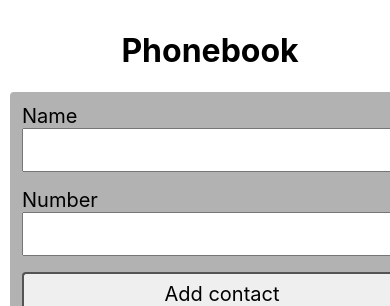
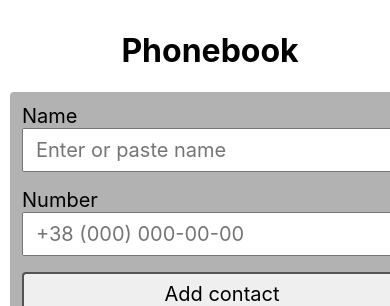
Before and after one commit to OleksanderMelnik/goit-react-hw-07-phonebook, a React (Create React App) app: page / in a window 390 px wide. Shown: the top 306 px of the page. Built offline with nearby package versions, Linux system fonts and the light colour scheme; no server answers.

Commit message:
phonebook 7

```diff
--- a/src/components/ContactForm.jsx
+++ b/src/components/ContactForm.jsx
@@ -15,6 +15,7 @@ export const ContactForm = () => {
       number: event.target.elements.number.value,
     };
 
+
     dispatch(addContactThunk(newObj));
     event.target.reset();
 
@@ -29,6 +30,7 @@ export const ContactForm = () => {
           name="name"
           title=""
           required
+          placeholder="Еnter or paste name"
         />
       </Label>
       <Label htmlFor="">
@@ -38,6 +40,7 @@ export const ContactForm = () => {
           name="number"
           title=""
           required
+          placeholder="+38 (000) 000-00-00"
         />
       </Label>
       <Button type="submit">
--- a/src/redux/contactsThunk.js
+++ b/src/redux/contactsThunk.js
@@ -3,7 +3,7 @@ import { addContact, deleteContact, fetchContacts } from 'Api/API';
 
 export const fetchContactsThunk = createAsyncThunk(
   'contacts/getAllContacts',
-  async (_, thunkAPI) => {
+  async (thunkAPI) => {
     try {
       const data = await fetchContacts();
       return data;
--- a/src/redux/selectors.js
+++ b/src/redux/selectors.js
@@ -9,6 +9,7 @@ const getContacts = state => state.contacts.items;
 export const getFilteredContacts = createSelector(
   [getContacts, getFilter],
   (contacts, filter) => {
+
     return contacts.filter(item =>
       item.name.toLowerCase().trim().includes(filter.toLowerCase().trim())
     );
```
